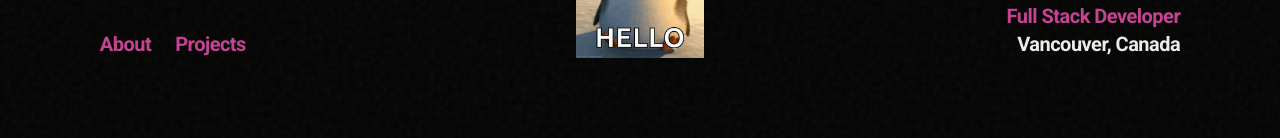
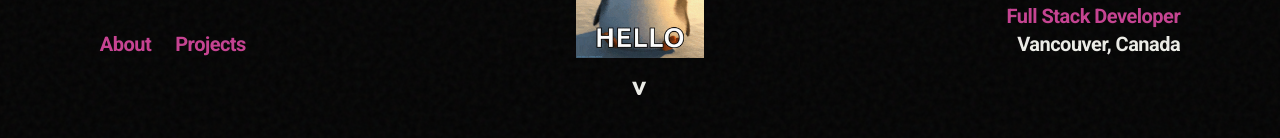
Before and after one commit to FelipeRuizM/e-portfolio-v2, a React (Vite) app: page / in a window 1280 px wide. Shown: the part 662-800 px from the top of the page. Built offline with nearby package versions, Linux system fonts and the light colour scheme.

Commit message:
hero complete

```diff
--- a/src/components/HeroSection.jsx
+++ b/src/components/HeroSection.jsx
@@ -52,13 +52,22 @@ const HeroSection = () => {
         initial={{ opacity: 0 }}
         animate={{ opacity: 1 }}
         transition={{ delay: 1, duration: 1 }}
-        className="absolute bottom-20 left-1/2 -translate-x-1/2 flex flex-col items-center justify-center z-20 pointer-events-none"
+        className="absolute bottom-20 left-1/2 -translate-x-1/2 flex flex-col items-center z-20 pointer-events-none"
       >
         <img
           src={penguinGif}
           alt="Penguin waving hello"
           className="w-24 md:w-32 h-auto object-contain mix-blend-difference"
         />
+        <motion.div
+          animate={{ y: [0, 10, 0] }}
+          transition={{ repeat: Infinity, duration: 1.5, ease: "easeInOut" }}
+          className="absolute top-[100%] mt-2 flex justify-center pointer-events-none"
+        >
+          <span className="text-portfolio-light font-bold text-3xl rotate-90 block">
+            {'>'}
+          </span>
+        </motion.div>
       </motion.div>
     </section>
   );
```
